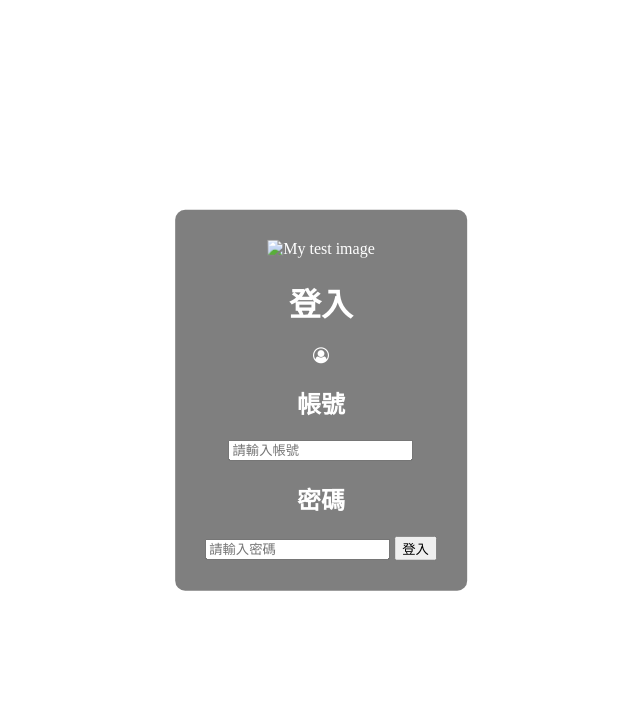
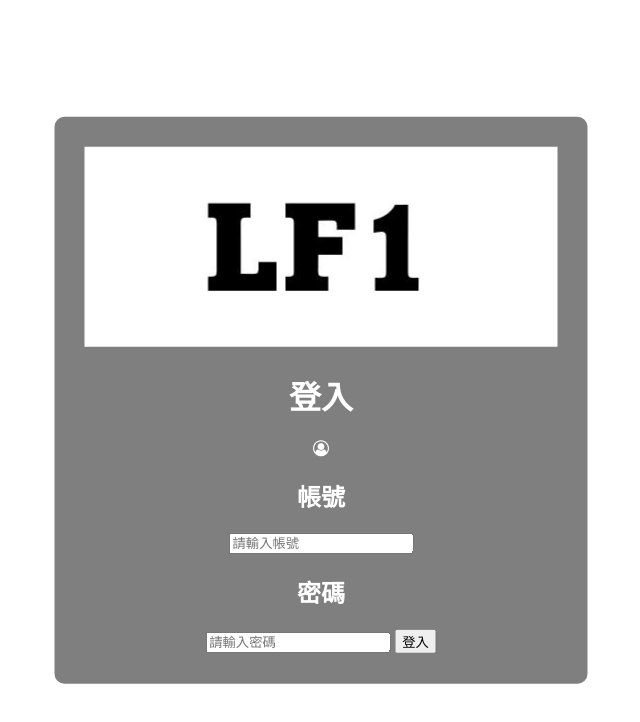
Before and after one commit to Yi-Neng-Chiang/Yi-Neng-Chiang.github, a plain HTML site: page index.html in a window 1280 px wide. Shown: the whole page, without its empty margins (319-959 px from the left). Drawn offline with Linux system fonts and the light colour scheme.

Commit message:
Update index.html

```diff
--- a/index.html
+++ b/index.html
@@ -10,7 +10,7 @@
 </head>
 <body>
     <form action="" class="login">
-        <img src="test-site\image\LF1.jpg" alt="My test image">
+        <img src="LF1.jpg" alt="My test image">
         <h1>登入</h1>
         <i class="fa fa-user-circle-o"></i>
         <h2>帳號</h2>
```
